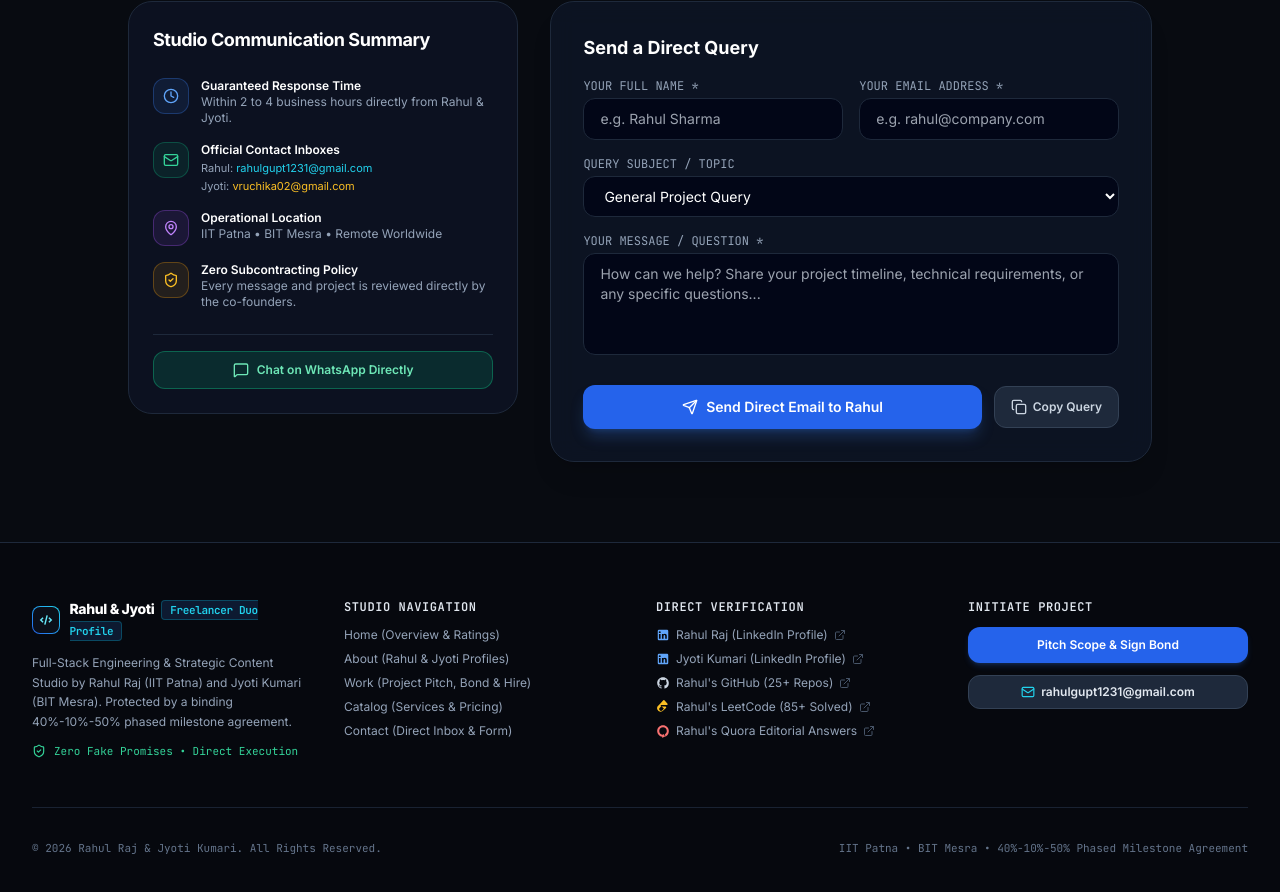
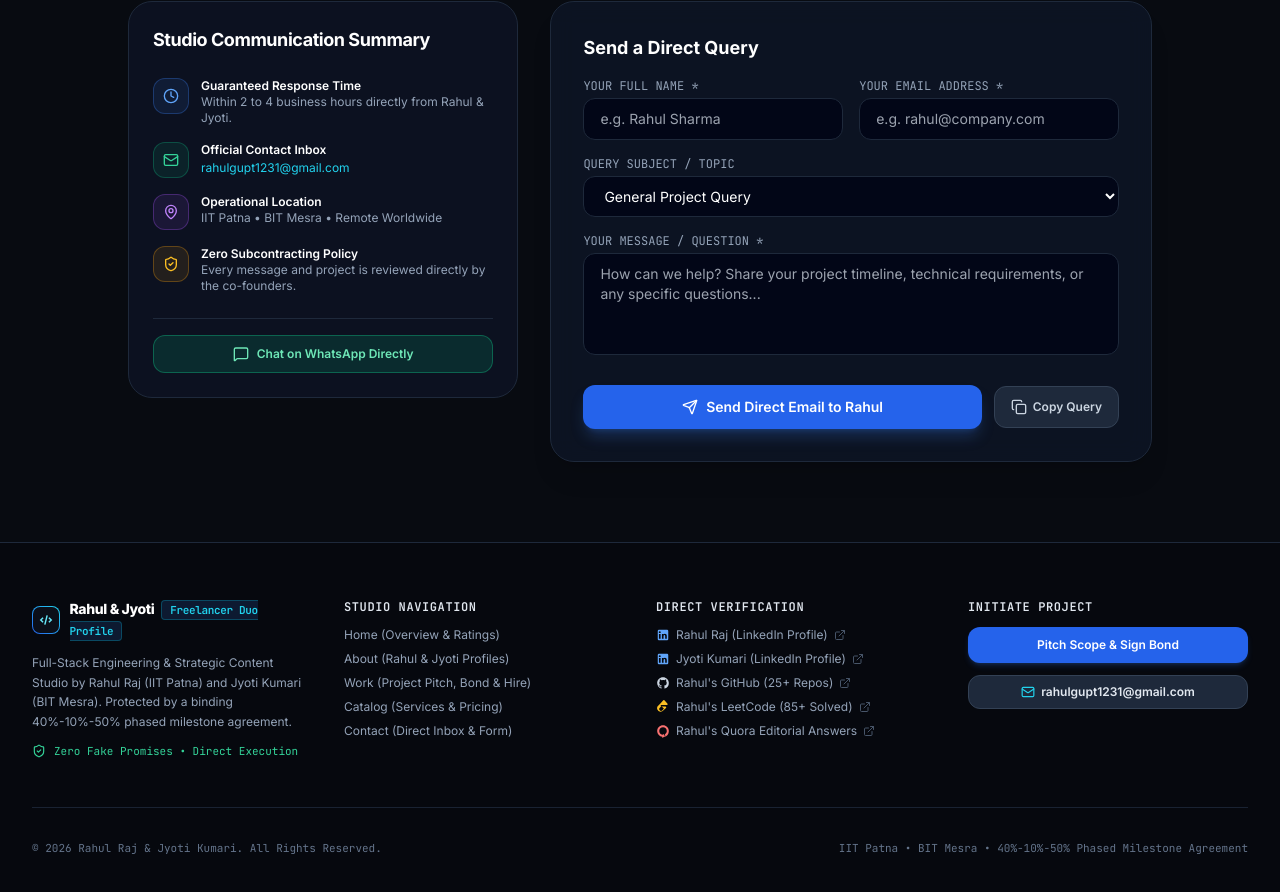
Before and after one commit to rguptaprofile/Freelancer_Profile, a React (Vite) app: page / in a window 1280 px wide. Shown: the part 6976-7868 px from the top of the page. Built offline with nearby package versions, Linux system fonts and the light colour scheme; no server answers.

Commit message:
Simplify official contact inbox
Replace the two-person contact inbox display with a single official Rahul Gupta email address and update the label styling.

```diff
--- a/src/components/ContactSection.tsx
+++ b/src/components/ContactSection.tsx
@@ -77,14 +77,11 @@ export const ContactSection: React.FC = () => {
                     <Mail className="w-4 h-4 text-emerald-400" />
                   </div>
                   <div>
-                    <span className="font-semibold text-white block">Official Contact Inboxes</span>
-                    <div className="space-y-0.5 pt-0.5">
-                      <div className="text-[11px] text-slate-400">
-                        Rahul: <a href="mailto:rahulgupt1231@gmail.com" className="text-cyan-400 hover:underline">rahulgupt1231@gmail.com</a>
-                      </div>
-                      <div className="text-[11px] text-slate-400">
-                        Jyoti: <a href="mailto:vruchika02@gmail.com" className="text-amber-400 hover:underline">vruchika02@gmail.com</a>
-                      </div>
+                    <span className="font-semibold text-white block">Official Contact Inbox</span>
+                    <div className="pt-0.5">
+                      <a href="mailto:rahulgupt1231@gmail.com" className="text-cyan-400 hover:underline text-[12px]">
+                        rahulgupt1231@gmail.com
+                      </a>
                     </div>
                   </div>
                 </div>
```
